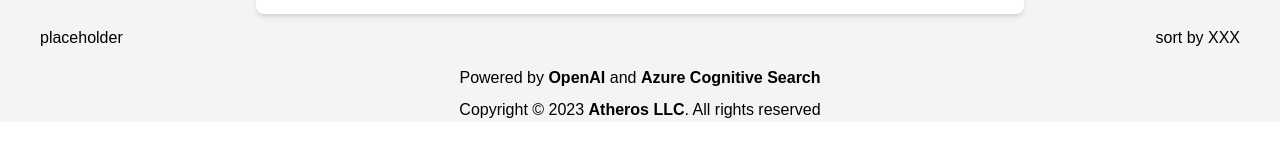
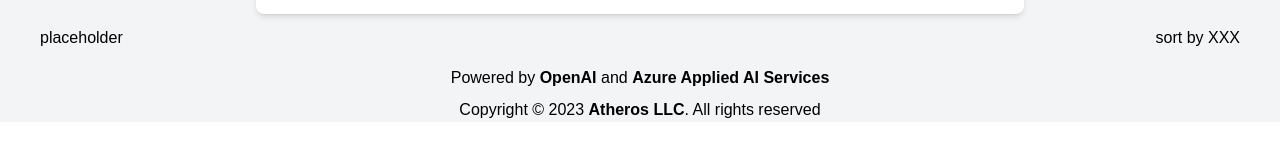
Before and after one commit to farzad528/athena-mvp, a Next.js app: page / in a window 1280 px wide. Shown: the part 258-414 px from the top of the page. Built offline with nearby package versions, Linux system fonts and the light colour scheme.

Commit message:
link update

```diff
--- a/components/Footer.tsx
+++ b/components/Footer.tsx
@@ -17,12 +17,12 @@ function Footer({}: Props) {
         </a>
         and{" "}
         <a
-          href="https://learn.microsoft.com/en-us/azure/search/"
+          href="https://learn.microsoft.com/azure/applied-ai-services/what-are-applied-ai-services"
           target="_blank"
           rel="noreferrer"
           className="font-bold underline-offset-2 transition hover:text-slate-500 hover:underline"
         >
-          Azure Cognitive Search
+          Azure Applied AI Services
         </a>
       </div>
       <div>
```
